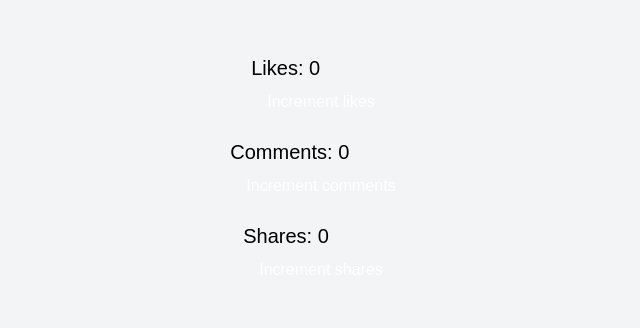
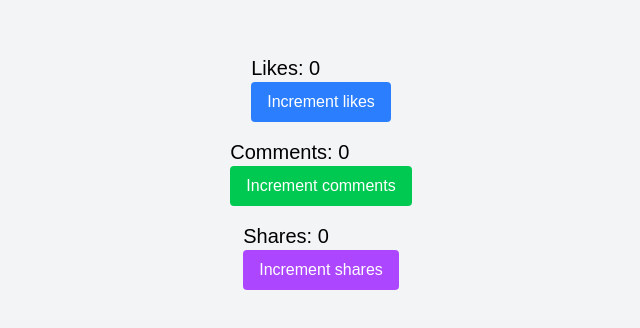
Before and after one commit to Whomstt/EDA-Fit-to-Go, a Next.js app in the folder nextjs-frontend/: page / in a window 1280 px wide. Shown: the part 220-548 px from the top of the page, without its empty margins (319-959 px from the left). Built offline with nearby package versions, Linux system fonts and the light colour scheme; no server answers.

Commit message:
color back

```diff
--- a/nextjs-frontend/src/app/page.tsx
+++ b/nextjs-frontend/src/app/page.tsx
@@ -38,7 +38,11 @@ export default function Home() {
     );
   }, []);
 
-  const colors: Record<string, string> = { likes: "blue", comments: "green", shares: "purple" };
+  const colors: Record<string, string> = {
+    likes: "bg-blue-500 hover:bg-blue-600",
+    comments: "bg-green-500 hover:bg-green-600",
+    shares: "bg-purple-500 hover:bg-purple-600",
+  };
 
   return (
     <main className="flex flex-col items-center justify-center min-h-screen bg-gray-100">
@@ -49,7 +53,7 @@ export default function Home() {
           </p>
           <button
             onClick={() => incrementCount(field, setCounts)}
-            className={`px-4 py-2 text-white bg-${colors[field]}-500 rounded hover:bg-${colors[field]}-600`}
+            className={`px-4 py-2 text-white rounded ${colors[field]}`}
           >
             Increment {field}
           </button>
```
